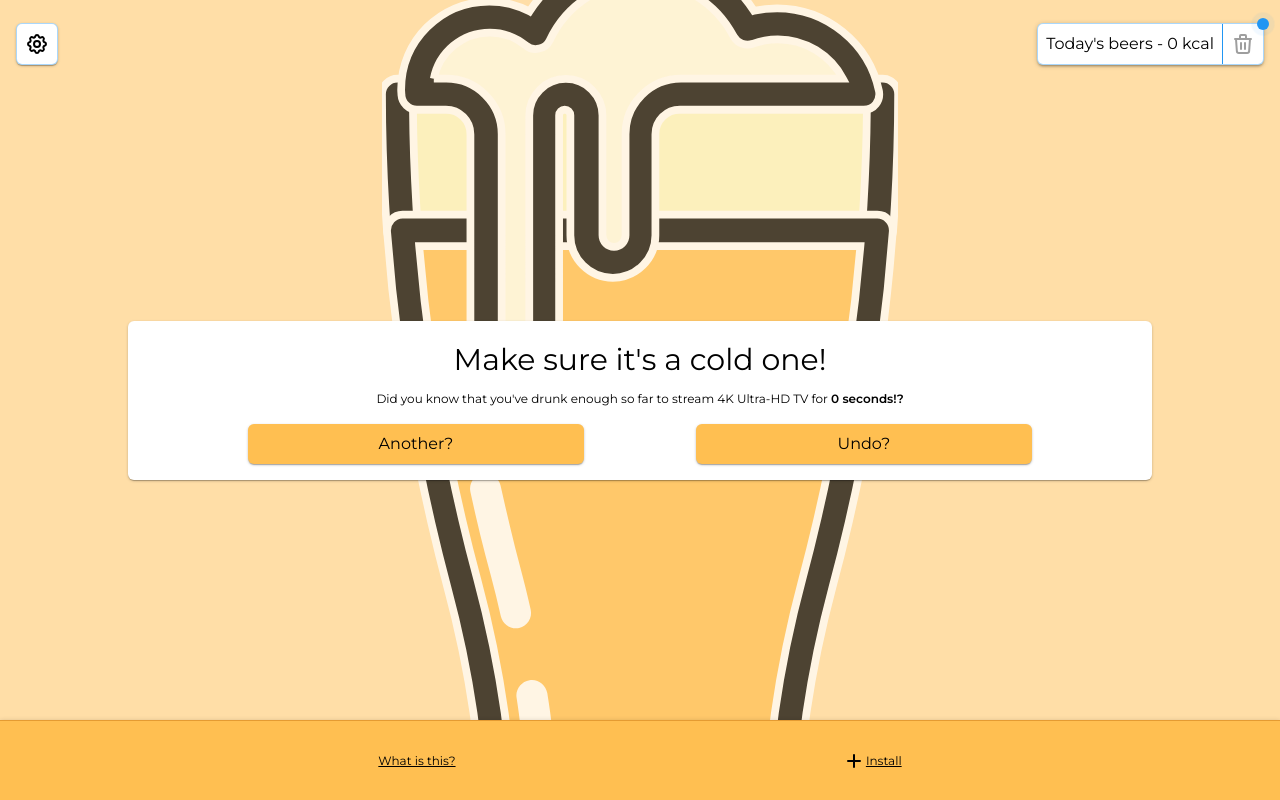
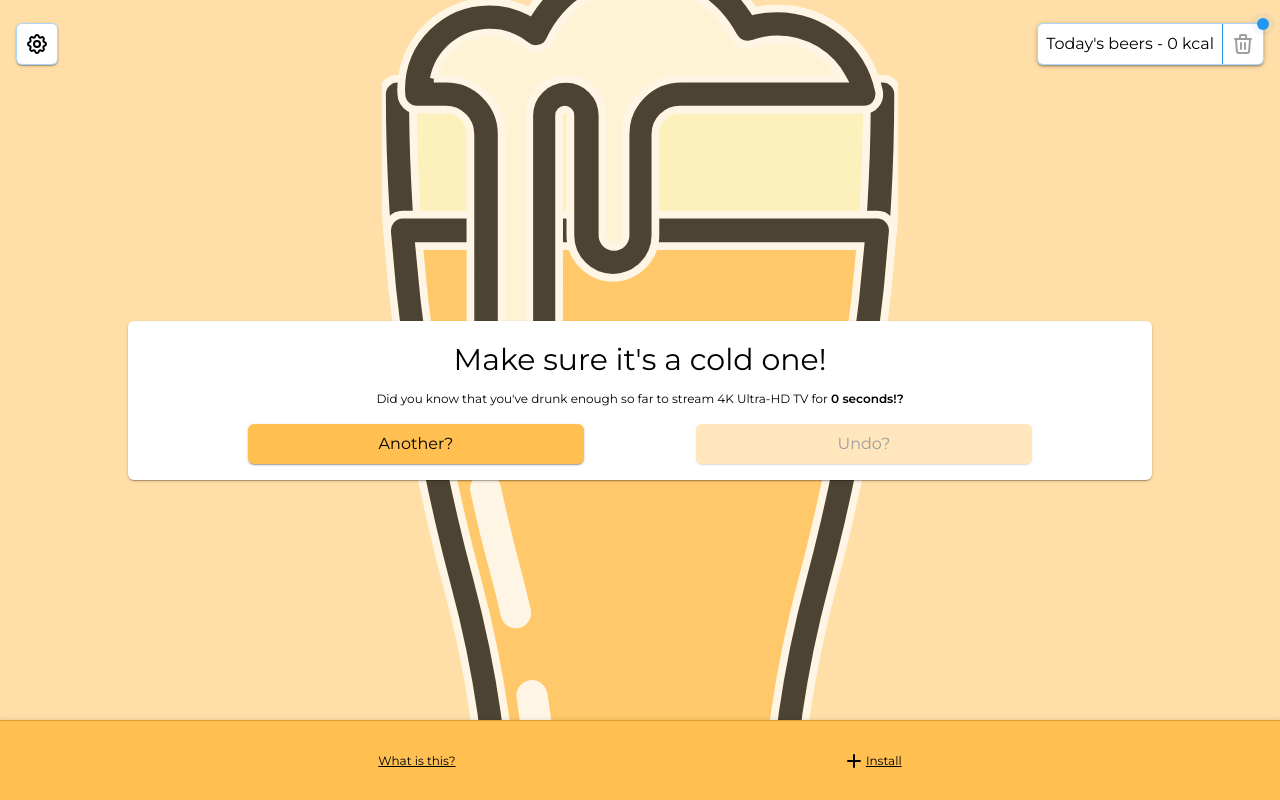
Before and after one commit to MeanBoyCousin/beer-compare, a React (Create React App) app: page /added in a window 1280 px wide. Built offline with nearby package versions, Linux system fonts and the light colour scheme; what @tailwindcss/custom-forms would draw is missing.

Commit message:
Fixed issue where undo button caused negative value if calories had been previously reset to 0.

```diff
--- a/src/screens/BeerAdded.js
+++ b/src/screens/BeerAdded.js
@@ -135,12 +135,23 @@ const BeerAdded = ({ calories, threshold, updateCalories, setLast }) => {
                             Another?
                         </Link>
                         <button
-                            className="active-btn my-2"
+                            className={
+                                calories === 0
+                                    ? 'disabled-btn my-2'
+                                    : 'active-btn my-2'
+                            }
+                            disabled={calories === 0}
                             onClick={e => {
-                                updateCalories(-Number(localStorage.last))
-                                e.currentTarget.classList.remove('active-btn')
-                                e.currentTarget.classList.add('disabled-btn')
-                                setLast(0)
+                                if (calories !== 0) {
+                                    updateCalories(-Number(localStorage.last))
+                                    e.currentTarget.classList.remove(
+                                        'active-btn'
+                                    )
+                                    e.currentTarget.classList.add(
+                                        'disabled-btn'
+                                    )
+                                    setLast(0)
+                                }
                             }}
                         >
                             Undo?
```
